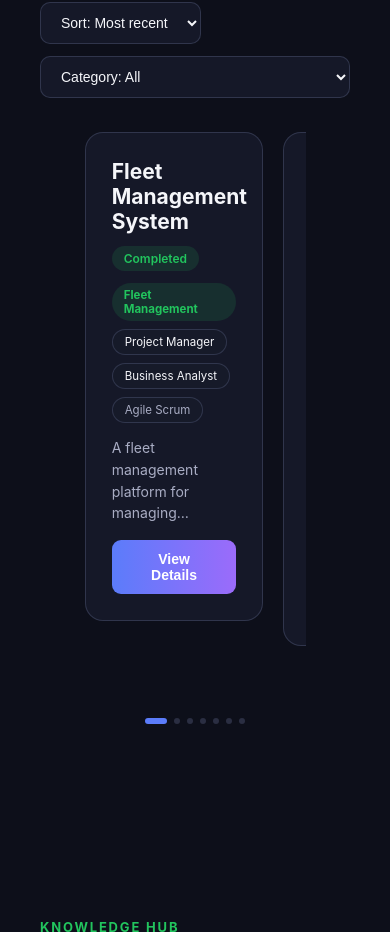
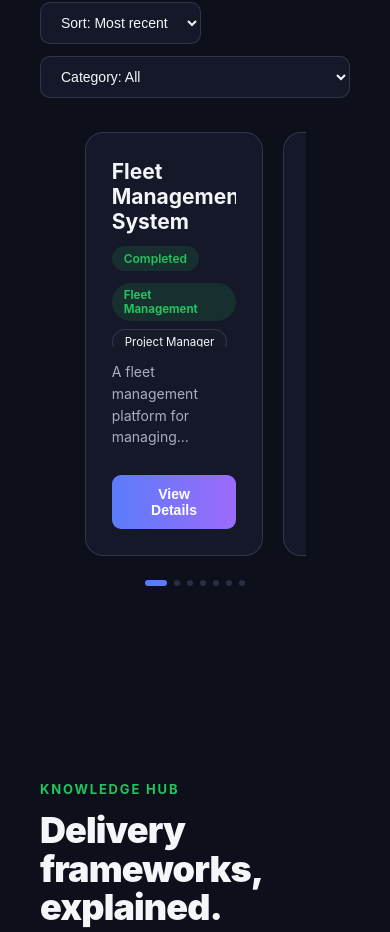
Before and after one commit to noman429/Claude, a React (Vite) app: page / in a window 390 px wide. Shown: the part 5309-6241 px from the top of the page. Built offline with nearby package versions, Linux system fonts and the light colour scheme.

Commit message:
Make all project cards the same fixed size (clamp title/chips, fixed card height)

```diff
--- a/src/index.css
+++ b/src/index.css
@@ -172,20 +172,20 @@ mark { background: rgba(255, 176, 32, 0.32); color: inherit; border-radius: 3px;
 .comp-row { transition: background 0.2s ease; }
 .comp-row:hover { background: rgba(127, 127, 127, 0.08); }
 
-.proj-track { display: flex; align-items: stretch; gap: 20px; overflow-x: auto; scroll-snap-type: x mandatory; scrollbar-width: none; padding: 16px 0 4px; margin-top: -16px; }
+/* Every card gets the same fixed min-height instead of `align-items:
+   stretch` (which compares against every card in the whole 20-project
+   scrollable list, not just the visible ones — on a single-card mobile
+   view that meant one oversized, mostly-empty card matching whatever the
+   tallest project anywhere happened to be). Title and summary are both
+   line-clamped so natural content length can't blow past this floor. */
+.proj-track { display: flex; align-items: flex-start; gap: 20px; overflow-x: auto; scroll-snap-type: x mandatory; scrollbar-width: none; padding: 16px 0 4px; margin-top: -16px; }
 .proj-track::-webkit-scrollbar { display: none; }
-.proj-card { flex: 0 0 calc(85% - 10px); scroll-snap-align: start; }
+.proj-card { flex: 0 0 calc(85% - 10px); scroll-snap-align: start; height: 424px; }
 @media (min-width: 1024px) { .proj-card { flex: 0 0 calc(50% - 10px); } }
 @media (min-width: 1440px) { .proj-card { flex: 0 0 calc(33.333% - 14px); } }
+.proj-title { display: -webkit-box; -webkit-line-clamp: 3; -webkit-box-orient: vertical; overflow: hidden; }
+.proj-chips { max-height: 64px; }
 .proj-summary { display: -webkit-box; -webkit-line-clamp: 4; -webkit-box-orient: vertical; overflow: hidden; }
-/* Below 1024px (phones and portrait tablets) only one card is visible at a
-   time (peeking the next card's edge to hint it's swipeable), so there's no
-   visual row to keep aligned — `stretch` was instead matching every card's
-   height to the tallest one in the whole 20-project list, producing a
-   mostly-empty, oversized card. */
-@media (max-width: 1023px) {
-  .proj-track { align-items: flex-start; }
-}
 
 .carousel-arrow { position: absolute; top: 50%; transform: translateY(-50%); width: 40px; height: 40px; border-radius: 50%; cursor: pointer; font-size: 20px; line-height: 1; z-index: 5; opacity: 0; transition: opacity 0.25s ease, transform 0.2s ease; backdrop-filter: blur(8px); }
 #proj-carousel-wrap:hover .carousel-arrow { opacity: 1; }
--- a/src/sections/Projects.tsx
+++ b/src/sections/Projects.tsx
@@ -179,17 +179,20 @@ export default function Projects({ theme }: { theme: Theme }) {
           {filtered.map((p) => {
             const open = expandedProject === p.name;
             return (
-              <div key={p.name} className="card proj-card" data-project={p.name} style={{ background: theme.card, border: `1px solid ${theme.cardBorder}`, borderRadius: 18, overflow: 'hidden', display: 'flex', flexDirection: 'column', height: 'auto' }}>
+              <div key={p.name} className="card proj-card" data-project={p.name} style={{ background: theme.card, border: `1px solid ${theme.cardBorder}`, borderRadius: 18, overflow: 'hidden', display: 'flex', flexDirection: 'column' }}>
                 <div style={{ padding: 26, display: 'flex', flexDirection: 'column', flex: 1 }}>
                   <div style={{ display: 'flex', justifyContent: 'space-between', alignItems: 'flex-start', gap: 12, flexWrap: 'wrap' }}>
-                    <h3 style={{ fontWeight: 700, fontSize: 21, margin: 0 }}>{p.name}</h3>
+                    <h3 className="proj-title" title={p.name} style={{ fontWeight: 700, fontSize: 21, margin: 0 }}>{p.name}</h3>
                     <span style={{ fontSize: 12, fontWeight: 600, padding: '5px 12px', borderRadius: 999, background: `${p.statusColor}22`, color: p.statusColor }}>{p.status}</span>
                   </div>
-                  <div style={{ display: 'flex', flexWrap: 'wrap', gap: 8, margin: '12px 0 14px' }}>
+                  <div className="proj-chips" style={{ display: 'flex', flexWrap: 'wrap', gap: 8, margin: '12px 0 14px', overflow: 'hidden' }}>
                     <span style={{ fontSize: 11.5, fontWeight: 700, padding: '5px 12px', borderRadius: 999, background: `${p.accent}22`, color: p.accent }}>{p.industry}</span>
-                    {p.roles.map((r) => (
+                    {p.roles.slice(0, 2).map((r) => (
                       <span key={r} className="chip" style={{ fontSize: 11.5, padding: '5px 12px', borderRadius: 999, background: theme.bg2, border: `1px solid ${theme.cardBorder}`, color: theme.text }}>{r}</span>
                     ))}
+                    {p.roles.length > 2 && (
+                      <span className="chip" style={{ fontSize: 11.5, padding: '5px 12px', borderRadius: 999, background: theme.bg2, border: `1px solid ${theme.cardBorder}`, color: theme.muted }}>+{p.roles.length - 2}</span>
+                    )}
                     <span className="chip" style={{ fontSize: 11.5, padding: '5px 12px', borderRadius: 999, background: theme.bg2, border: `1px solid ${theme.cardBorder}`, color: theme.muted }}>{p.methodology}</span>
                   </div>
                   <p className="proj-summary" style={{ fontSize: 14, lineHeight: 1.55, color: theme.muted, margin: '0 0 16px' }}>{p.summary}</p>
```
